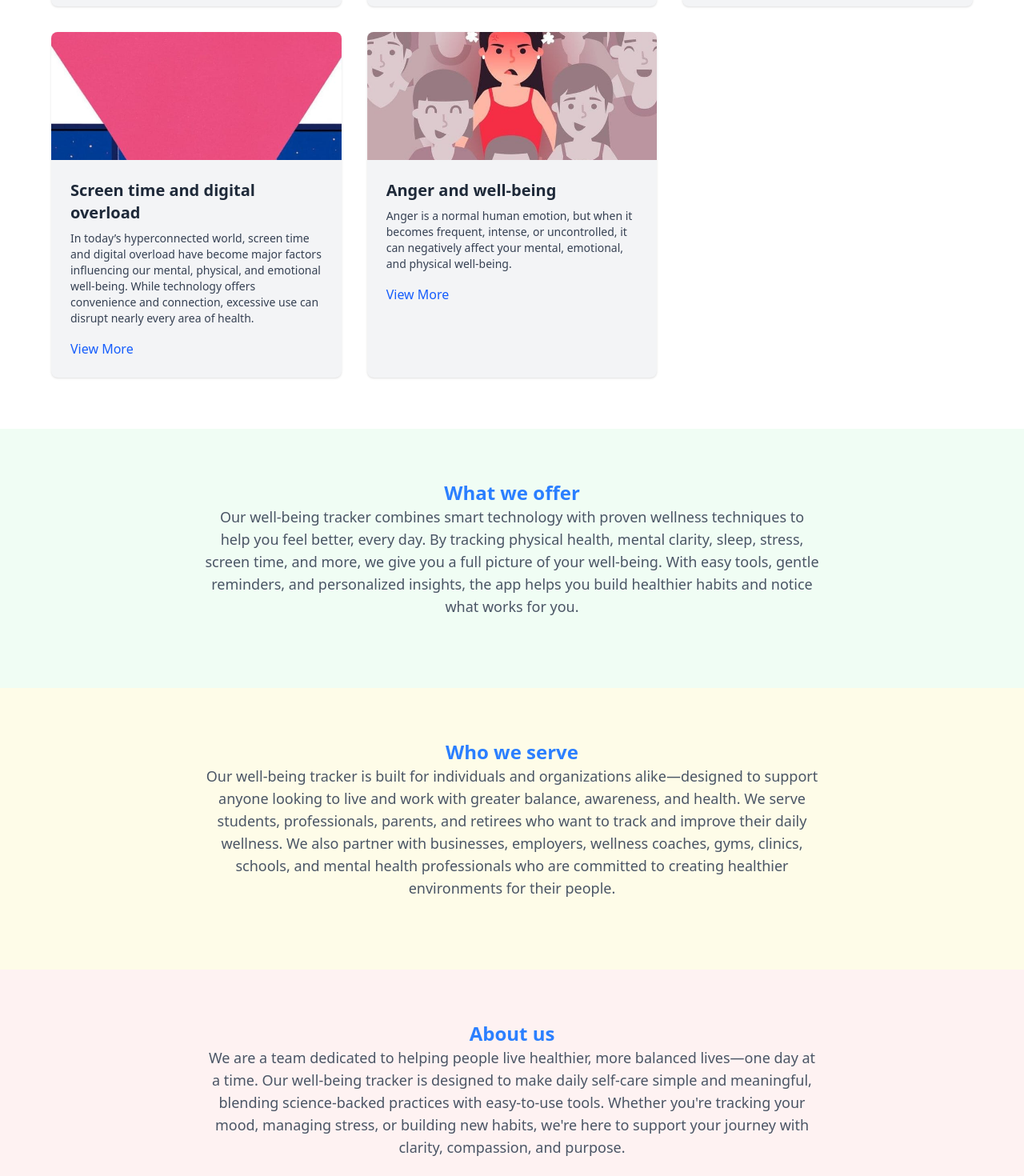
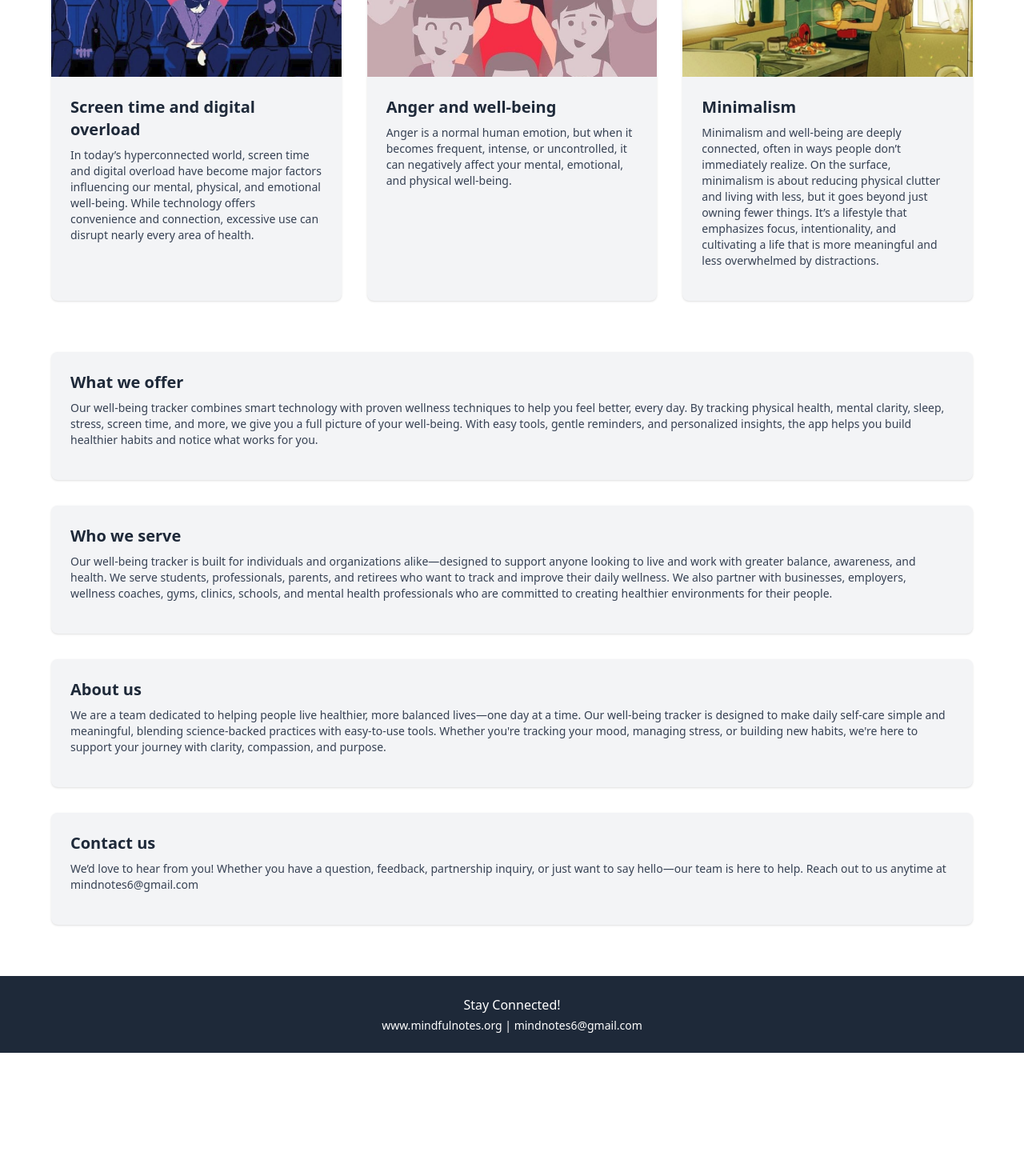
Before and after one commit to aryav-hash/mindfulnotes.org, a React (Vite) app in the folder frontend/: page / in a window 1280 px wide. Shown: the part 1220-2690 px from the top of the page at 80% size. After the commit the page ends 2536 px from the top, so only its background shows below. Built offline with nearby package versions, Linux system fonts and the light colour scheme.

Commit message:
feat: Home page layout changes.

```diff
--- a/frontend/src/pages/Home.jsx
+++ b/frontend/src/pages/Home.jsx
@@ -41,16 +41,44 @@ function Home() {
             image: '/images/anger.jpg',
             title: 'Anger and well-being',
             desc: 'Anger is a normal human emotion, but when it becomes frequent, intense, or uncontrolled, it can negatively affect your mental, emotional, and physical well-being.',
+        },
+        {
+            image: '/images/minimalism.jpg',
+            title: 'Minimalism',
+            desc: 'Minimalism and well-being are deeply connected, often in ways people don’t immediately realize. On the surface, minimalism is about reducing physical clutter and living with less, but it goes beyond just owning fewer things. It’s a lifestyle that emphasizes focus, intentionality, and cultivating a life that is more meaningful and less overwhelmed by distractions.'
+        }
+    ]
+
+    const menuData = [
+        {
+            title: "What we offer",
+            desc: "Our well-being tracker combines smart technology with proven wellness techniques to help you feel better, every day. By tracking physical health, mental clarity, sleep, stress, screen time, and more, we give you a full picture of your well-being. With easy tools, gentle reminders, and personalized insights, the app helps you build healthier habits and notice what works for you."
+        },
+        {
+            title: "Who we serve",
+            desc: "Our well-being tracker is built for individuals and organizations alike—designed to support anyone looking to live and work with greater balance, awareness, and health. We serve students, professionals, parents, and retirees who want to track and improve their daily wellness. We also partner with businesses, employers, wellness coaches, gyms, clinics, schools, and mental health professionals who are committed to creating healthier environments for their people."
+        },
+        {
+            title: "About us",
+            desc: "We are a team dedicated to helping people live healthier, more balanced lives—one day at a time. Our well-being tracker is designed to make daily self-care simple and meaningful, blending science-backed practices with easy-to-use tools. Whether you're tracking your mood, managing stress, or building new habits, we're here to support your journey with clarity, compassion, and purpose."
+        },
+        /*{
+            title: "Support our mission",
+            desc: "If our work resonates with you, we invite you to support our mission to make well-being accessible for all. Your contribution—big or small—helps us continue building tools that empower individuals, support communities, and promote healthier lifestyles across all walks of life. With your help, we can reach more people, enhance our features, and create lasting impact."
+        },*/
+        {
+            title: "Contact us",
+            desc: "We’d love to hear from you! Whether you have a question, feedback, partnership inquiry, or just want to say hello—our team is here to help. Reach out to us anytime at mindnotes6@gmail.com"
         }
     ]
 
     return (
         <>
-            <div className="font-sans text-gray-800">
+            <div className="font-sans text-gray-800 relative">
             {/* Navbar */}
-            <header className="bg-white shadow-md py-2 ">
+            <header className="fixed bg-white py-2 w-full">
                 <div className="max-w-6xl mx-auto px-4 flex justify-between items-center">
-                <h3 className="text-xl md:text-2xl font-bold text-blue-500">MINDFULNOTES</h3>
+                <h3 className="text-xl md:text-2xl font-bold text-blue-400">MINDFULNOTES</h3>
                 <nav className="space-x-6 hidden md:flex">
                     <></>
                 </nav>
@@ -61,7 +89,7 @@ function Home() {
             </header>
 
             {/* Hero Section */}
-            <section className="flex flex-col justify-around items-center text-center py-16 bg-red-50">
+            <center><section className="flex flex-col justify-around items-center text-center py-16 max-w-6xl bg-red-50">
                 <img src={logo} alt="Mindful Notes logo" className="h-20 w-auto" />
                 <p className="max-w-3xl mx-auto text-lg text-gray-600 mb-6">
                 Welcome to Mindfulnotes, the well-being tracker that anyone can use.
@@ -69,7 +97,7 @@ function Home() {
                 <button className="bg-blue-600 text-white px-6 py-3 rounded-lg hover:bg-blue-700">
                 Login
                 </button>
-            </section>
+            </section></center>
 
             {/* Info Cards Grid */}
             <section className="py-16 px-6 bg-white">
@@ -79,7 +107,7 @@ function Home() {
                     key={index}
                     className="bg-gray-100 rounded-lg overflow-hidden shadow hover:shadow-lg transition"
                 >
-                    <img
+                     <img
                     src={item.image}
                     alt={item.title}
                     className="h-40 w-full object-cover"
@@ -87,49 +115,29 @@ function Home() {
                     <div className="p-6">
                     <h3 className="text-xl font-semibold mb-2">{item.title}</h3>
                     <p className="text-gray-700 text-sm mb-4">{item.desc}</p>
-                    <button className="text-blue-600 font-medium hover:underline">
-                        View More
-                    </button>
                     </div>
                 </div>
                 ))}
             </div>
             </section>
 
-            <section className="flex flex-col justify-around items-center text-center py-16 bg-green-50">
-                <h4 className="text-xl md:text-2xl font-bold text-blue-500">What we offer</h4>
-                <p className="max-w-3xl mx-auto text-lg text-gray-600 mb-6">
-                    Our well-being tracker combines smart technology with proven wellness techniques to help you feel better, every day. By tracking physical health, mental clarity, sleep, stress, screen time, and more, we give you a full picture of your well-being. With easy tools, gentle reminders, and personalized insights, the app helps you build healthier habits and notice what works for you.
-                </p>
+            <section className="pb-16 px-6 bg-white">
+            <div className="max-w-6xl mx-auto grid grid-cols-1 sm:grid-cols-1 md:grid-cols-1 gap-8">
+                {menuData.map((item, index) => (
+                <div
+                    key={index}
+                    className="bg-gray-100 rounded-lg overflow-hidden shadow hover:shadow-lg transition"
+                >
+                    <div className="p-6">
+                    <h3 className="text-xl font-semibold mb-2">{item.title}</h3>
+                    <p className="text-gray-700 text-sm mb-4">{item.desc}</p>
+                    </div>
+                </div>
+                ))}
+            </div>
             </section>
 
-            <section className="flex flex-col justify-around items-center text-center py-16 bg-yellow-50">
-                <h4 className="text-xl md:text-2xl font-bold text-blue-500">Who we serve</h4>
-                <p className="max-w-3xl mx-auto text-lg text-gray-600 mb-6">
-                    Our well-being tracker is built for individuals and organizations alike—designed to support anyone looking to live and work with greater balance, awareness, and health. We serve students, professionals, parents, and retirees who want to track and improve their daily wellness. We also partner with businesses, employers, wellness coaches, gyms, clinics, schools, and mental health professionals who are committed to creating healthier environments for their people.
-                </p>
-            </section>
 
-            <section className="flex flex-col justify-around items-center text-center py-16 bg-red-50">
-                <h4 className="text-xl md:text-2xl font-bold text-blue-500">About us</h4>
-                <p className="max-w-3xl mx-auto text-lg text-gray-600 mb-6">
-                    We are a team dedicated to helping people live healthier, more balanced lives—one day at a time. Our well-being tracker is designed to make daily self-care simple and meaningful, blending science-backed practices with easy-to-use tools. Whether you're tracking your mood, managing stress, or building new habits, we're here to support your journey with clarity, compassion, and purpose.
-                </p>
-            </section>
-
-            <section className="flex flex-col justify-around items-center text-center py-16 bg-green-50">
-                <h4 className="text-xl md:text-2xl font-bold text-blue-500">Support Our Mission</h4>
-                <p className="max-w-3xl mx-auto text-lg text-gray-600 mb-6">
-                    If our work resonates with you, we invite you to support our mission to make well-being accessible for all. Your contribution—big or small—helps us continue building tools that empower individuals, support communities, and promote healthier lifestyles across all walks of life. With your help, we can reach more people, enhance our features, and create lasting impact.
-                </p>
-            </section>
-
-            <section className="flex flex-col justify-around items-center text-center py-16 bg-yellow-50">
-                <h4 className="text-xl md:text-2xl font-bold text-blue-500">Contact us</h4>
-                <p className="max-w-3xl mx-auto text-lg text-gray-600 mb-6">
-                    We’d love to hear from you! Whether you have a question, feedback, partnership inquiry, or just want to say hello—our team is here to help. Reach out to us anytime at mindnotes6@gmail.com
-                </p>
-            </section>
 
             {/* Footer */}
             <footer className="bg-gray-800 text-white text-center py-6">
```
Also changed, not shown: frontend/public/images/minimalism.jpg (added), frontend/public/images/screen.jpg.
